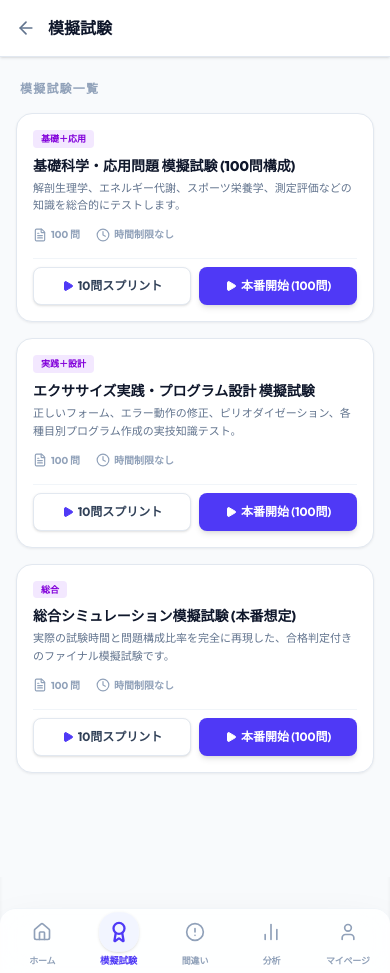
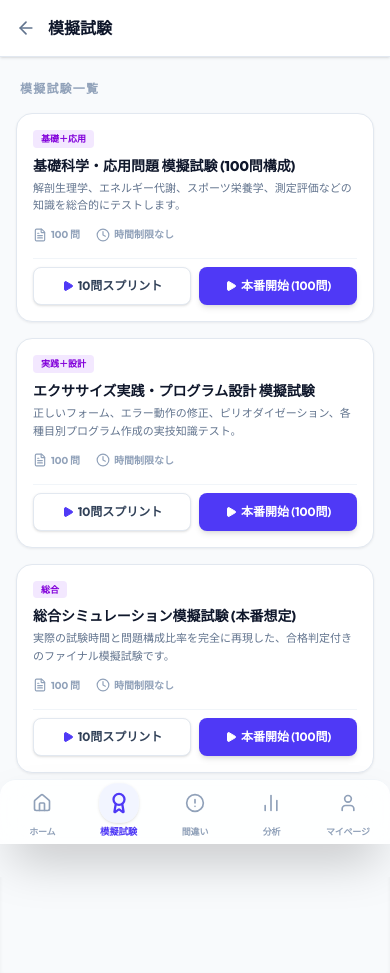
Before and after one commit to WAKAMUSYA/nsca-lab, a Next.js app: page /mock in a window 390 px wide. Built offline with nearby package versions, Linux system fonts and the light colour scheme.

Commit message:
スマホ実機でのフッターナビゲーション固定バグの修正（fixed md:absolute対応）

```diff
--- a/src/components/Navigation.tsx
+++ b/src/components/Navigation.tsx
@@ -52,7 +52,7 @@ export default function Navigation() {
   ];
 
   return (
-    <nav className="absolute bottom-0 left-0 right-0 bg-white/85 backdrop-blur-lg border-t border-slate-100 z-50 w-full shadow-2xl rounded-t-2xl">
+    <nav className="fixed md:absolute bottom-0 left-0 right-0 bg-white/85 backdrop-blur-lg border-t border-slate-100 z-50 w-full shadow-2xl rounded-t-2xl">
       <div className="flex justify-around items-center h-16 px-1">
         {navItems.map((item) => {
           const Icon = item.icon;
```
